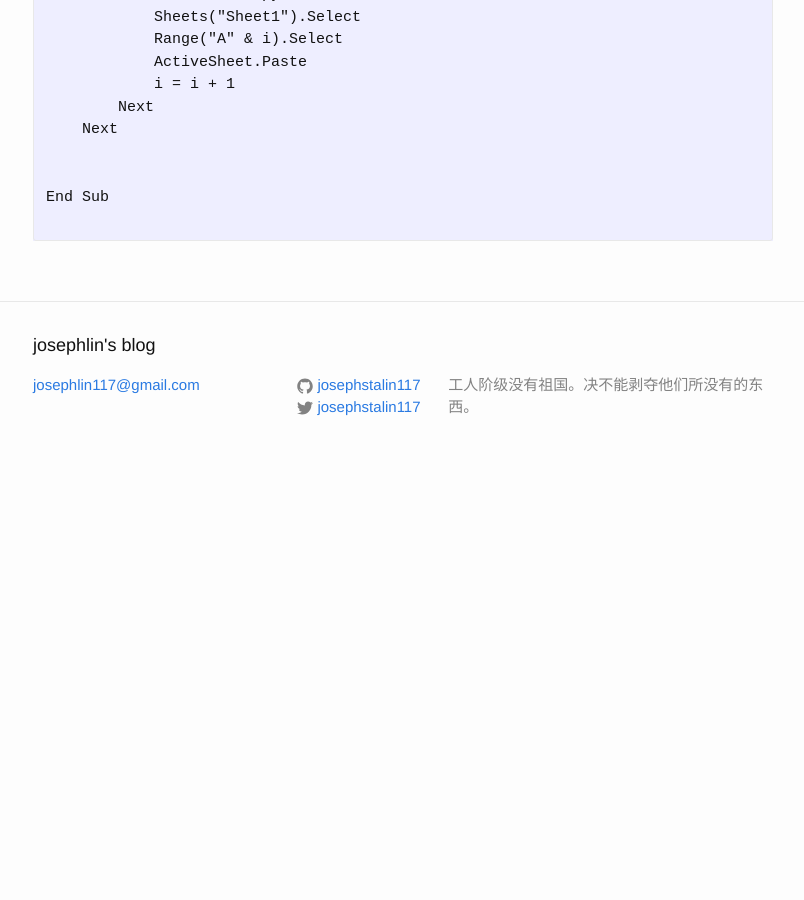
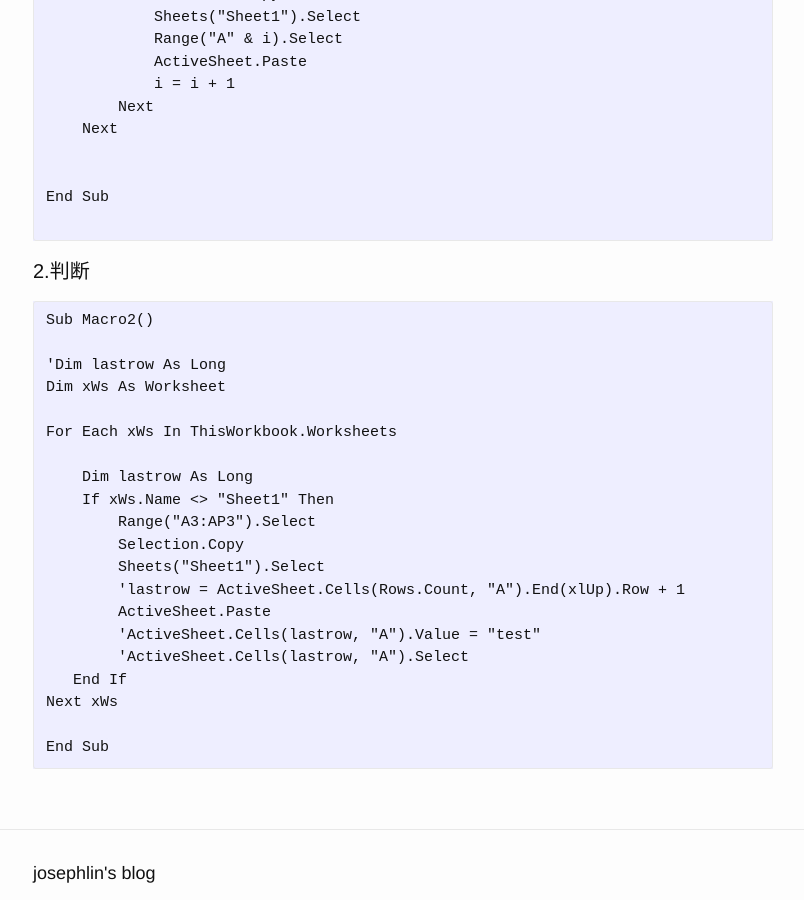
Before and after one commit to josephstalin117/josephstalin117.github.io, a Jekyll site: the page built from _posts/2017-11-21-excel-macro.markdown, in a window 1280 px wide and 900 px high, scrolled down 495 px. Shown: the whole window, without its empty margins (237-1041 px from the left). Built offline with Jekyll 4.4.1, drawn with Linux system fonts in a browser that asks for light colours; before the commit the page ends 974 px from its top, so only the background shows below that.

Commit message:
add some content of excel

````diff
--- a/_posts/2017-11-21-excel-macro.markdown
+++ b/_posts/2017-11-21-excel-macro.markdown
@@ -31,3 +31,28 @@ Sub Macro()
 End Sub
 
 ```
+
+#### 2.判断
+
+```
+Sub Macro2()
+
+'Dim lastrow As Long
+Dim xWs As Worksheet
+
+For Each xWs In ThisWorkbook.Worksheets
+
+    Dim lastrow As Long
+    If xWs.Name <> "Sheet1" Then
+        Range("A3:AP3").Select
+        Selection.Copy
+        Sheets("Sheet1").Select
+        'lastrow = ActiveSheet.Cells(Rows.Count, "A").End(xlUp).Row + 1
+        ActiveSheet.Paste
+        'ActiveSheet.Cells(lastrow, "A").Value = "test"
+        'ActiveSheet.Cells(lastrow, "A").Select
+   End If
+Next xWs
+
+End Sub
+```
````
